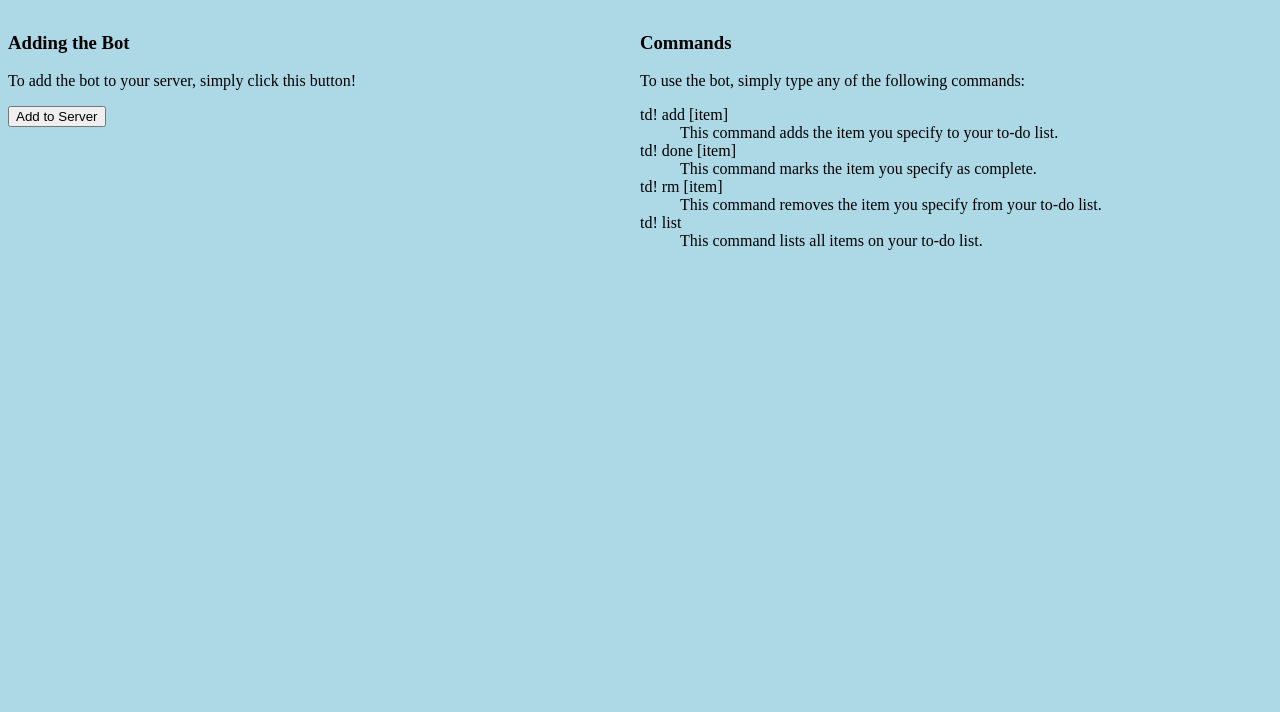
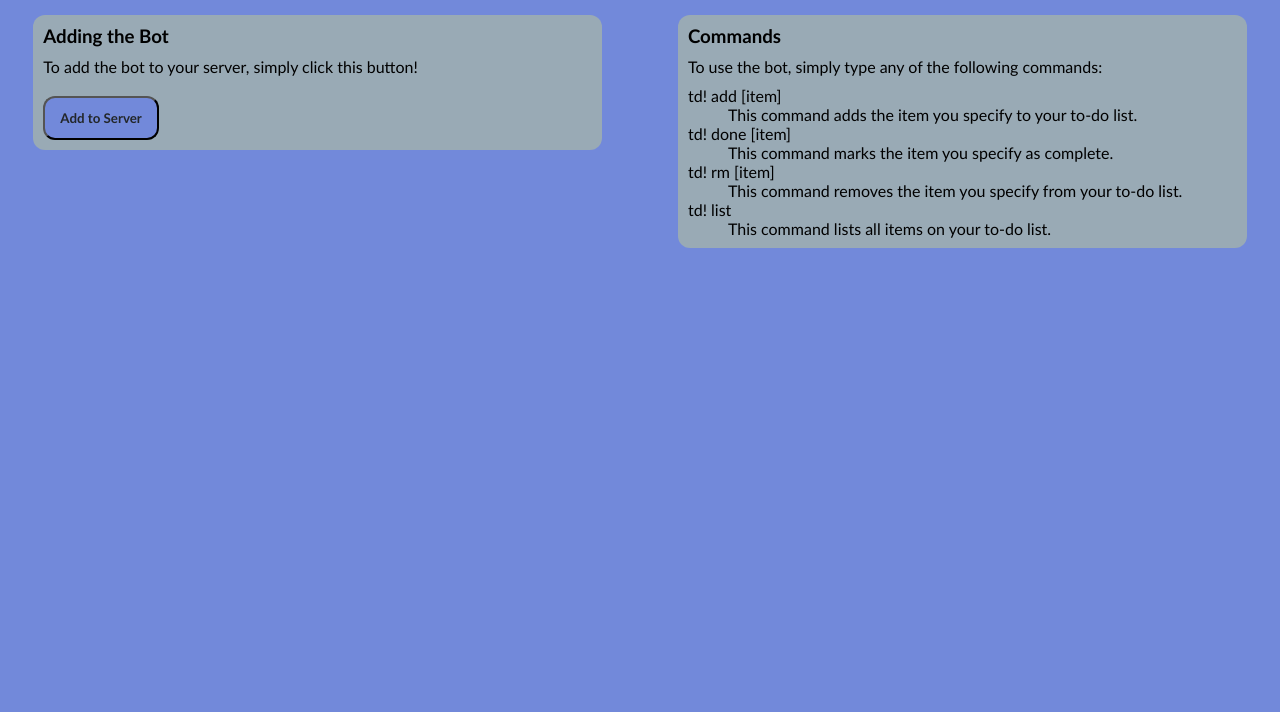
Before and after one commit to lzhou03/To-Do-List-Bot, a website: page index.html in a window 1280 px wide. Shown: the part 88-800 px from the top of the page. Drawn offline with Linux system fonts and the light colour scheme.

Commit message:
Various CSS changes

```diff
--- a/website-docs/mystyle.css
+++ b/website-docs/mystyle.css
@@ -1,11 +1,31 @@
+* {
+  font-family: "Uni Sans", "Trebuchet MS", sans-serif;
+}
 body {
-  background-color: lightblue;
+  background-color: #7289da;
+}
+div {
+  background-color: #99aab5;
+  border-radius: 12px;
+  margin: 2%;
 }
 .add-bot {
-  width: 50%;
+  width: 45%;
   float: left
 }
 .commands {
-  width: 50%;
+  width: 45%;
   float: right;
 }
+button {
+  border-radius: 12px;
+  text-align: center;
+  padding: 12px 15px;
+  color: #23272a;
+  background-color: #7289da;
+  float: none;
+  font-weight: bold;
+}
+p, h2, h3, dl, button {
+  margin: 10px;
+}
```
